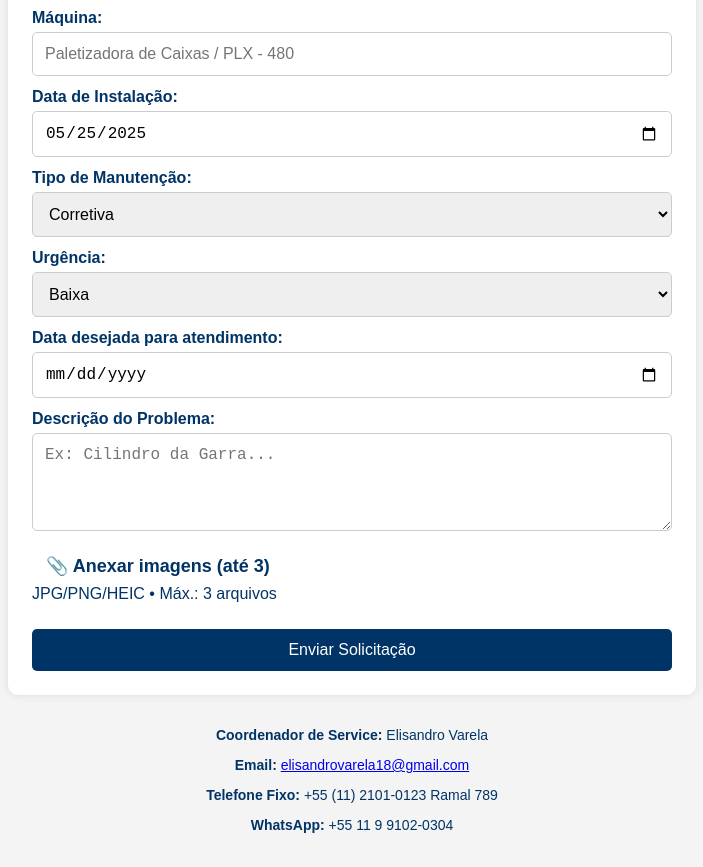
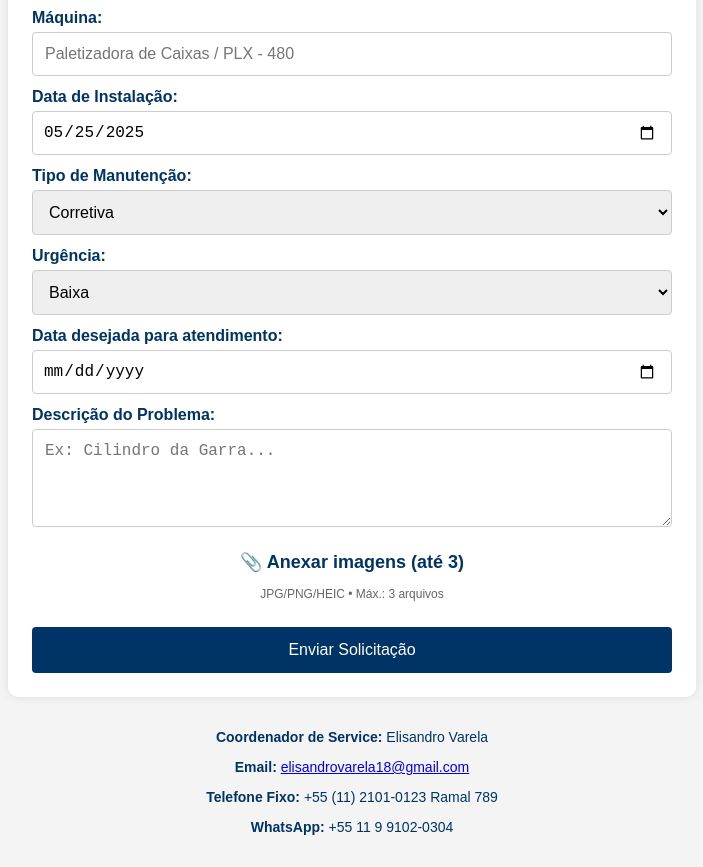
Before and after one commit to Elisandro-dev/sismaq-geral, a plain HTML site: page index.html in a window 1280 px wide. Shown: the part 444-1311 px from the top of the page, without its empty margins (288-991 px from the left). Drawn offline with Linux system fonts and the light colour scheme.

Commit message:
Update style.css

```diff
--- a/style.css
+++ b/style.css
@@ -1,101 +1,94 @@
-/* Fundo da página */
-html, body {
-  margin: 0;
-  padding: 0;
-  background: #f4f4f4;
-  color: #003366;
-  font-family: Arial, sans-serif;
+/* ===== Base ===== */
+html, body { margin:0; padding:0; }
+html { -webkit-text-size-adjust: 100%; } /* evita reflow de texto no iOS */
+body { color:#003366; font-family:Arial, sans-serif; background:#f4f4f4; }
+
+/* ===== Card ===== */
+.container{
+  width: min(92vw, 640px);
+  margin: clamp(16px, 4vw, 32px) auto;
+  padding: clamp(12px, 3vw, 24px);
+  background:#fff;
+  border-radius:10px;
+  box-shadow:0 0 10px rgba(0,0,0,0.1);
 }
 
-/* Cabeçalho responsivo */
+/* ===== Cabeçalho ===== */
 .header{
-  display: flex;
-  align-items: center;
-  justify-content: center;     /* centraliza o bloco de títulos */
+  display:flex;
+  align-items:center;
+  justify-content:center; /* centraliza o bloco de títulos */
   gap: clamp(8px, 2vw, 16px);
   padding: clamp(12px, 3vw, 24px) 0;
 }
-
 .logo{
-  /* Altura da logo escala conforme a tela, com limites */
   height: clamp(56px, 10vw, 100px);
   flex: 0 0 auto;
 }
-
-/* Bloco dos títulos centralizados */
-.titles{
-  text-align: center;
+.titles{ text-align:center; }
+.brand{
+  display:block;
+  font-weight:bold;
+  font-size: clamp(24px, 6vw, 36px);
+  margin-bottom:4px;
+}
+.subtitle{
+  font-size: clamp(14px, 3.5vw, 18px);
+  color:#003366;
+}
+/* “Spacer” imita a largura da logo para centralizar de verdade */
+.spacer{
+  width: clamp(56px, 10vw, 100px);
+  height:1px;
+  flex:0 0 auto;
 }
 
-/* Tipografia fluida usando clamp: (min, preferido, max) */
-.brand{
-  display: block;
-  font-weight: bold;
-  font-size: clamp(24px, 6vw, 36px);
-  margin-bottom: 4px;
-}
-
-.subtitle{
-  font-size: clamp(14px, 3.5vw, 18px);
-  color: #003366;
-}
-
-/* Spacer para equilibrar o centro (imita a largura da logo) */
-.spacer{
-  width: clamp(56px, 10vw, 100px);
-  height: 1px;
-  flex: 0 0 auto;
-}
-
-/* Card do formulário com largura fluida */
-.container{
-  width: min(92vw, 640px);                   /* fluido: até 640px */
-  margin: clamp(16px, 4vw, 32px) auto;
-  padding: clamp(12px, 3vw, 24px);
-  background: #fff;
-  border-radius: 10px;
-  box-shadow: 0 0 10px rgba(0,0,0,.1);
-}
-
-/* Campos e botões com fonte/tamanho fluido */
+/* ===== Form ===== */
 label{
-  display: block;
+  display:block;
   margin-top: clamp(8px, 2vw, 12px);
-  font-weight: bold;
+  font-weight:bold;
   font-size: clamp(14px, 2.8vw, 16px);
 }
-
-input, select, textarea, button{
-  width: 100%;
+input, select, textarea{
+  width:100%;
   padding: clamp(8px, 2.5vw, 12px);
-  margin-top: 5px;
-  border-radius: 5px;
-  border: 1px solid #ccc;
-  box-sizing: border-box;
+  margin-top:5px;
+  border-radius:4px;
+  border:1px solid #ccc;
+  box-sizing:border-box;
   font-size: clamp(14px, 2.8vw, 16px);
+  min-height: 44px; /* bom alvo de toque */
 }
+textarea{ min-height: 90px; }
 
 button{
-  background-color: #003366;
-  color: #fff;
-  border: none;
+  width:100%;
+  padding: clamp(10px, 3vw, 14px);
   margin-top: clamp(12px, 3vw, 16px);
-  cursor: pointer;
+  font-size: clamp(14px, 2.8vw, 16px);
+  background:#003366; color:#fff;
+  border:none; border-radius:4px; cursor:pointer;
 }
-button:hover{ background-color:#0055aa; }
+button:hover{ background:#0055aa; }
 
-/* Botão de anexo e pré-visualização */
+/* ===== Anexos ===== */
+.anexos{
+  text-align:center;
+  margin-top:10px;
+}
 .anexo-btn{
-  background: none; border: none; cursor: pointer;
+  background:none; border:none; cursor:pointer;
   font-size: clamp(16px, 3.5vw, 18px);
-  color:#003366; padding: 8px 14px; border-radius:6px;
+  color:#003366; padding:8px 14px; border-radius:6px;
 }
 .anexo-btn:hover{ color:#0055aa; background:#eef4ff; }
-
+.anexos-hint{
+  font-size:12px; color:#666; margin-top:6px;
+}
 .visually-hidden-file{
   position:absolute; left:-9999px; width:1px; height:1px; opacity:0; overflow:hidden;
 }
-
 #preview{
   display:flex; gap:10px; justify-content:center; flex-wrap:wrap; margin-top:10px;
 }
@@ -105,18 +98,30 @@ button:hover{ background-color:#0055aa; }
   object-fit: cover; border:1px solid #ccc; border-radius:6px;
 }
 
-/* Footer */
-footer{
+/* ===== Footer ===== */
+.footer{
   text-align:center;
   font-size: clamp(12px, 2.8vw, 14px);
   margin: 24px 0 32px;
   padding: 0 12px;
 }
 
-/* Segurança extra no mobile muito estreito:
-   se quiser empilhar header, ative este bloco */
+/* ===== Compat iOS: evita zoom ao focar (<16px) ===== */
+@supports (-webkit-touch-callout: none) {
+  input, select, textarea, button { font-size: 16px; }
+}
+
+/* ===== Normalização do date no iOS ===== */
+input[type="date"]{
+  height: 44px;
+  padding: 8px 10px;
+}
+input[type="date"]::-webkit-date-and-time-value { text-align: left; }
+input[type="date"]::-webkit-calendar-picker-indicator { margin:0; padding:0 6px; }
+
+/* ===== Extra para telas muito estreitas ===== */
 @media (max-width: 420px){
-  .header{ flex-direction: column; align-items: flex-start; padding-left: clamp(12px, 4vw, 24px); }
+  .header{ flex-direction:column; align-items:flex-start; }
   .spacer{ display:none; }
-  .titles{ width: 100%; text-align: center; }
+  .titles{ width:100%; text-align:center; }
 }
```
